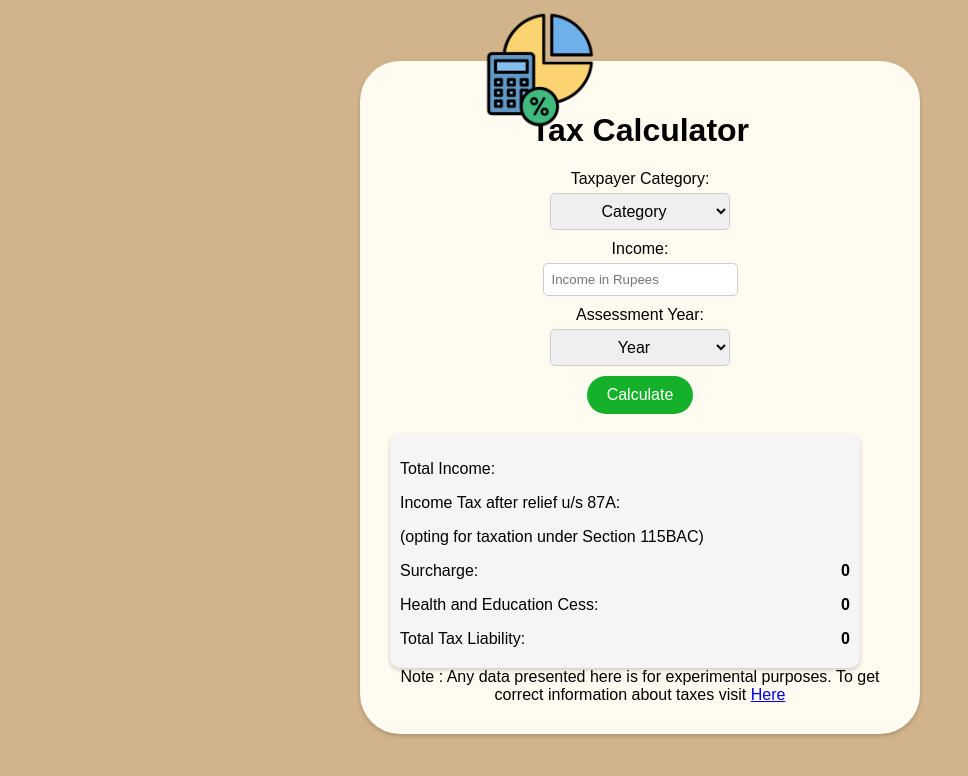
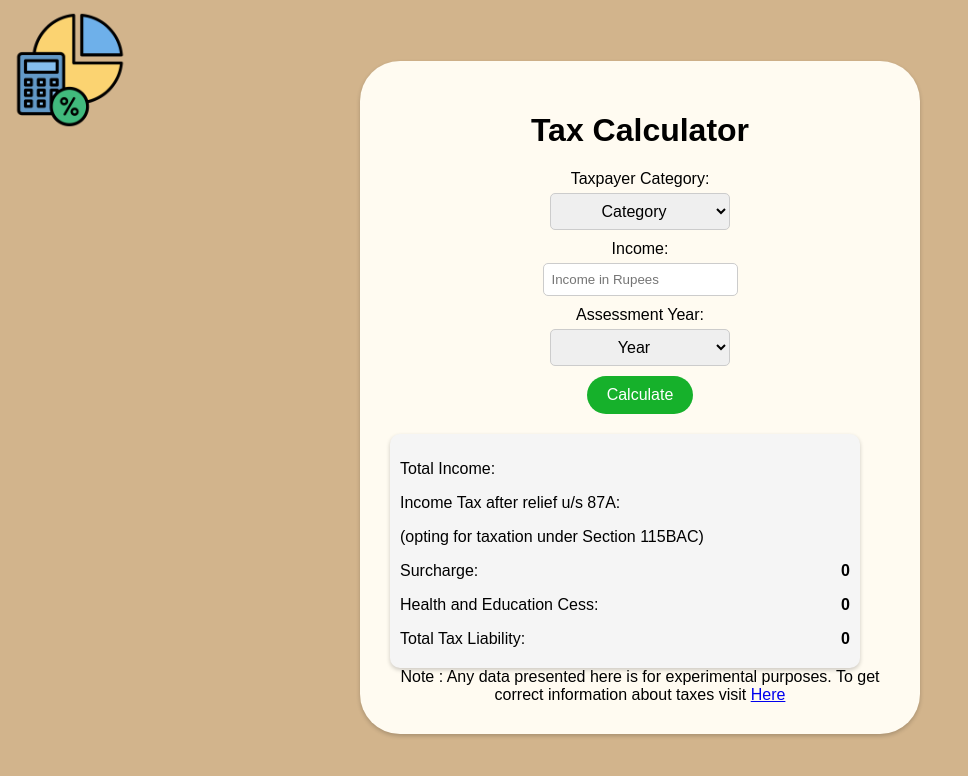
Before and after one commit to NeilK2162/TaxC, a React (Create React App) app: page / in a window 1280 px wide. Shown: the top 776 px of the page, without its empty margins (0-968 px from the left). Built offline with nearby package versions, Linux system fonts and the light colour scheme.

Commit message:
Update App.css

```diff
--- a/src/App.css
+++ b/src/App.css
@@ -11,7 +11,7 @@
   width: 120px; /* Adjust the width value to reduce the size */
   height: 120px; /* Adjust the height value to reduce the size */
   top: 10px;
-  left: 30em;
+  left: 10px;
 }
 
 .container {
```
